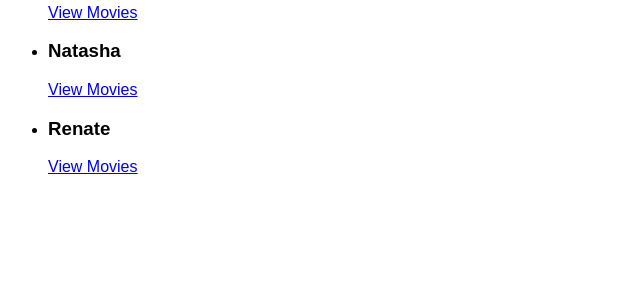
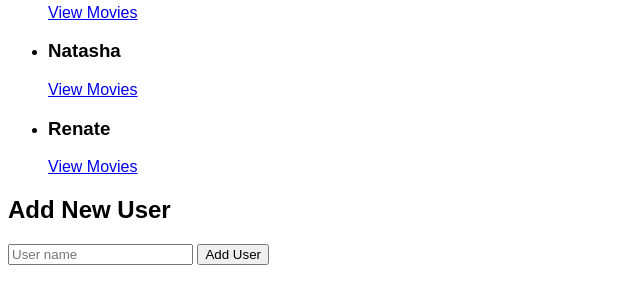
Before and after one commit to tashhhh4/MoviWeb, a Flask app: page /users in a window 1280 px wide. Shown: the part 143-447 px from the top of the page, without its empty margins (0-640 px from the left). Run offline with Flask 3, Linux system fonts and the light colour scheme.

Commit message:
Added Add New User form.

```diff
--- a/app.py
+++ b/app.py
@@ -29,8 +29,8 @@ def list_users():
     return render_template('index.html', users=users)
 
 @app.route('/users', methods=['POST'])
-def add_user():
-    # add a user to the database
+def create_user():
+    # create a user and add it to the database
     return redirect('/')
 
 @app.route('/users/<int:user_id>/movies', methods=['GET'])
--- a/templates/base.html
+++ b/templates/base.html
@@ -6,7 +6,7 @@
     <link
         rel="stylesheet"
         href="{{ url_for('static', filename='style.css') }}"
-    >
+    />
   <body>
     <header>
       <nav>NavBar</nav>
--- a/templates/index.html
+++ b/templates/index.html
@@ -3,14 +3,28 @@
 {% block content %}
 
 <h1>Users</h1>
+
+<section class="user-list">
   <ul>
     {% for user in users %}
     <li>
       <h3>{{ user.name }}</h3>
-    <a href="{{ url_for('get_movies', user_id=user.id) }}">
+      <a
+          class="btn"
+          href="{{ url_for('get_movies', user_id=user.id) }}"
+      >
         View Movies
       </a>
     </li>
     {% endfor %}
   </ul>
+</section>
+
+<section class="user-form">
+  <form action="{{ url_for('create_user') }}" method="POST">
+    <h2><label for="name">Add New User</label></h2>
+    <input type="text" id="name" name="name" placeholder="User name"/>
+    <input type="submit" value="Add User"/>
+  </form>
+</section>
 {% endblock %}
```
Lines whose indentation alone changed are shown as unchanged.
